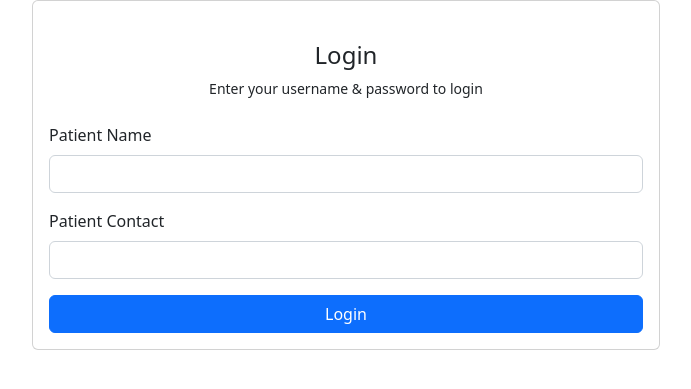
After one commit to dattatreyajagatap/crud, a PHP site: page /login.php in a window 1280 px wide. The commit adds this page. Shown: the top 389 px of the page, without its empty margins (294-985 px from the left). Run offline with PHP 8.4, Linux system fonts and the light colour scheme.

Commit message:
ADDED LOGIN SYSTEM

```diff
--- /dev/null
+++ b/login.php
@@ -0,0 +1,70 @@
+<!doctype html>
+<html lang="en">
+
+<head>
+  <title>Title</title>
+  <!-- Required meta tags -->
+  <meta charset="utf-8">
+  <meta name="viewport" content="width=device-width, initial-scale=1, shrink-to-fit=no">
+
+  <!-- Bootstrap CSS v5.2.1 -->
+  <link href="https://cdn.jsdelivr.net/npm/bootstrap@5.2.1/dist/css/bootstrap.min.css" rel="stylesheet"
+    integrity="sha384-iYQeCzEYFbKjA/T2uDLTpkwGzCiq6soy8tYaI1GyVh/UjpbCx/TYkiZhlZB6+fzT" crossorigin="anonymous">
+
+</head>
+
+<body>
+  <header>
+    <!-- place navbar here -->
+  </header>
+  <main>
+    <div class="row justify-content-center">
+        <div class="col-md-6">
+            <div class="card mb-3">
+
+                <div class="card-body">
+
+                <div class="pt-4 pb-2">
+                    <h5 class="card-title text-center pb-0 fs-4">Login </h5>
+                    <p class="text-center small">Enter your username & password to login</p>
+                </div>
+
+                <form action="patient.php" method="POST" class="row g-3 needs-validation" novalidate>
+
+                    <div class="col-12">
+                    <label for="yourUsername" class="form-label">Patient Name</label>
+                    <div class="input-group has-validation">
+                        <input type="text" name="patient_name" class="form-control" id="yourUsername" required>
+                    </div>
+                    </div>
+
+                    <div class="col-12">
+                    <label for="" class="form-label">Patient Contact</label>
+                    <input type="number" name="patient_conatct" class="form-control" id="yourPassword" required>
+                    </div>
+
+                    <div class="col-12">
+                        <input class="btn btn-primary w-100" type="submit" value="Login" name="login" id="login">
+                    </div>
+
+                </form>
+
+                </div>
+            </div>
+        </div>
+    </div>
+  </main>
+  <footer>
+    <!-- place footer here -->
+  </footer>
+  <!-- Bootstrap JavaScript Libraries -->
+  <script src="https://cdn.jsdelivr.net/npm/@popperjs/core@2.11.6/dist/umd/popper.min.js"
+    integrity="sha384-oBqDVmMz9ATKxIep9tiCxS/Z9fNfEXiDAYTujMAeBAsjFuCZSmKbSSUnQlmh/jp3" crossorigin="anonymous">
+  </script>
+
+  <script src="https://cdn.jsdelivr.net/npm/bootstrap@5.2.1/dist/js/bootstrap.min.js"
+    integrity="sha384-7VPbUDkoPSGFnVtYi0QogXtr74QeVeeIs99Qfg5YCF+TidwNdjvaKZX19NZ/e6oz" crossorigin="anonymous">
+  </script>
+</body>
+
+</html>
```
Also changed, not shown: index.php (+21 -0 lines), patient.php (+36 -0 lines).
